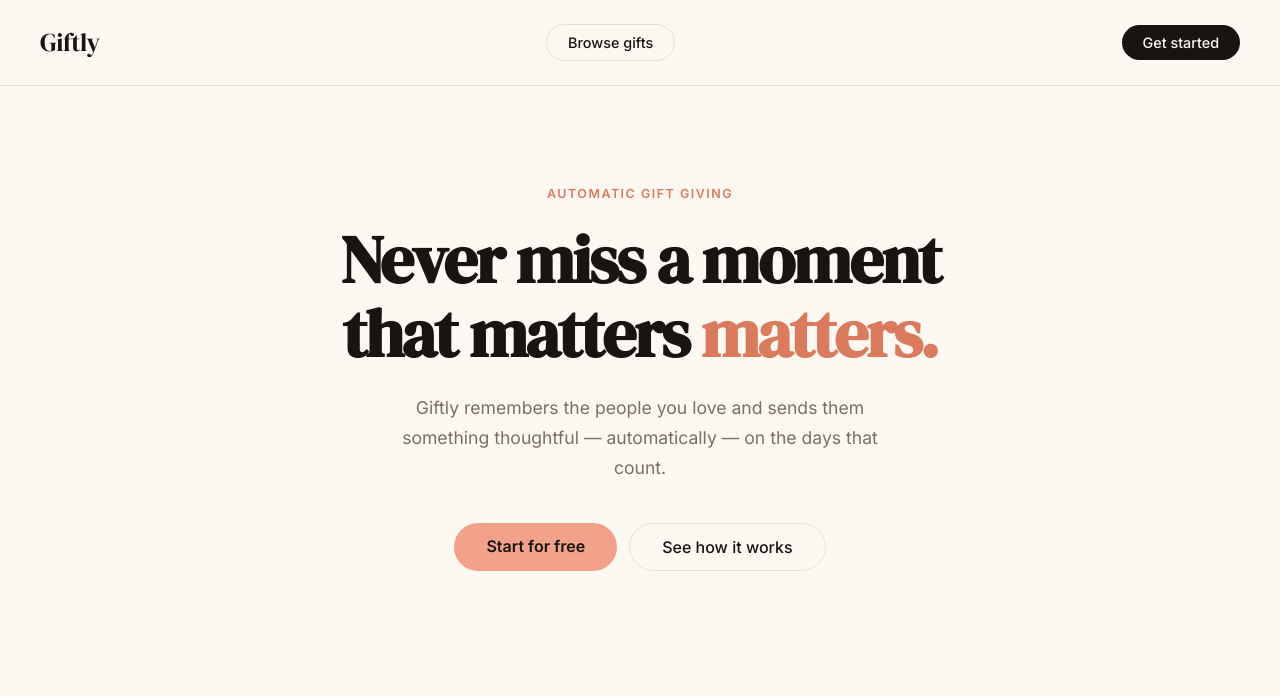
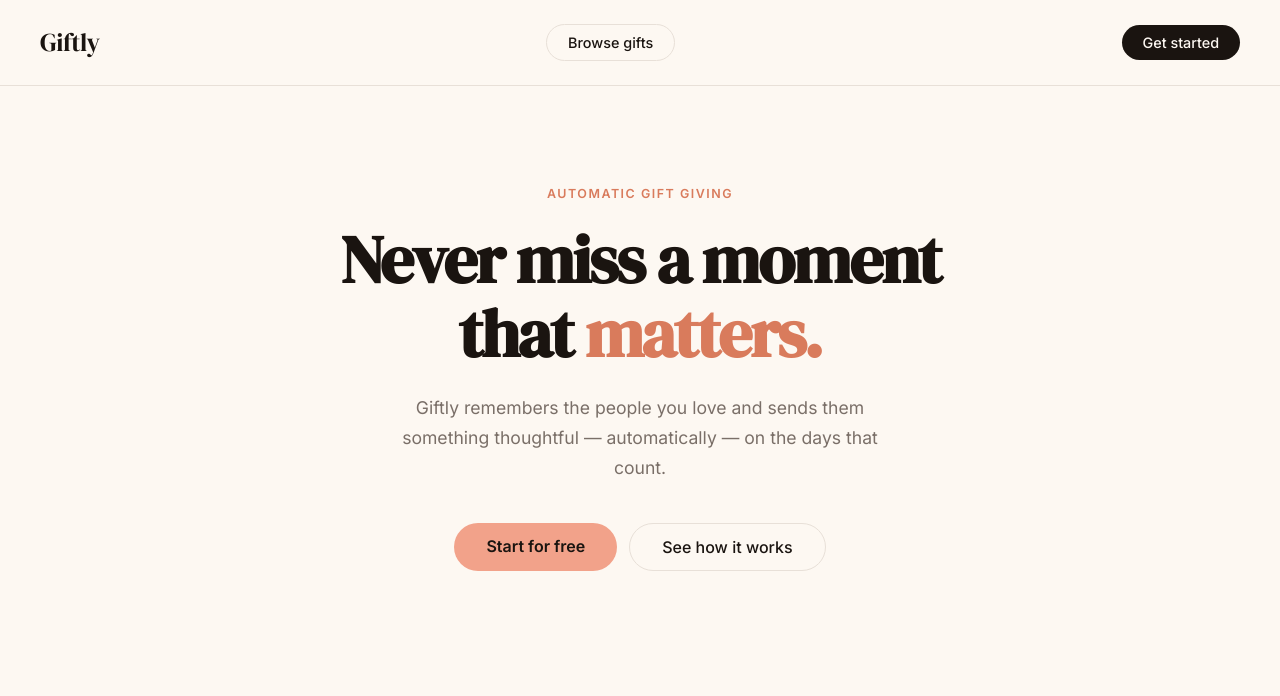
Before and after one commit to Bierwolfne/Giftly, a plain HTML site: page index.html in a window 1280 px wide. Shown: the top 696 px of the page. Drawn offline with Linux system fonts and the light colour scheme.

Commit message:
back to matters

```diff
--- a/index.html
+++ b/index.html
@@ -216,7 +216,7 @@
 
   <section class="hero">
     <span class="hero-eyebrow">Automatic gift giving</span>
-    <h1>Never miss a moment that matters <em>matters.</em></h1>
+    <h1>Never miss a moment that <em>matters.</em></h1>
     <p>Giftly remembers the people you love and sends them something thoughtful — automatically — on the days that count.</p>
     <div class="cta-group">
       <a href="signup.html" class="btn-primary">Start for free</a>
```
